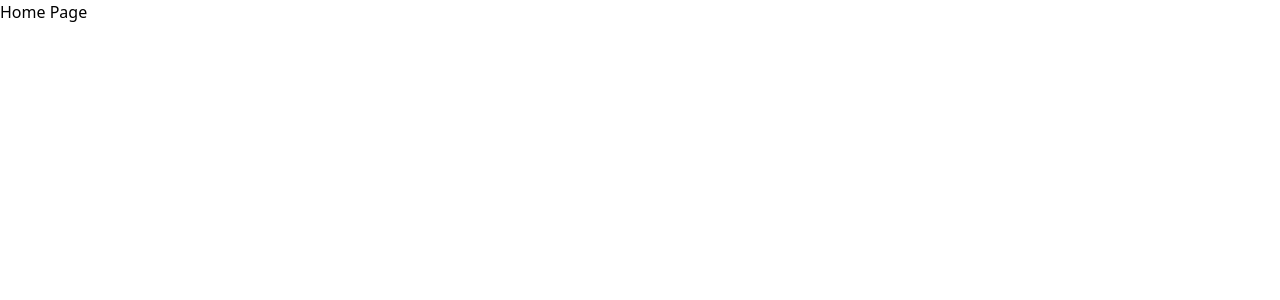
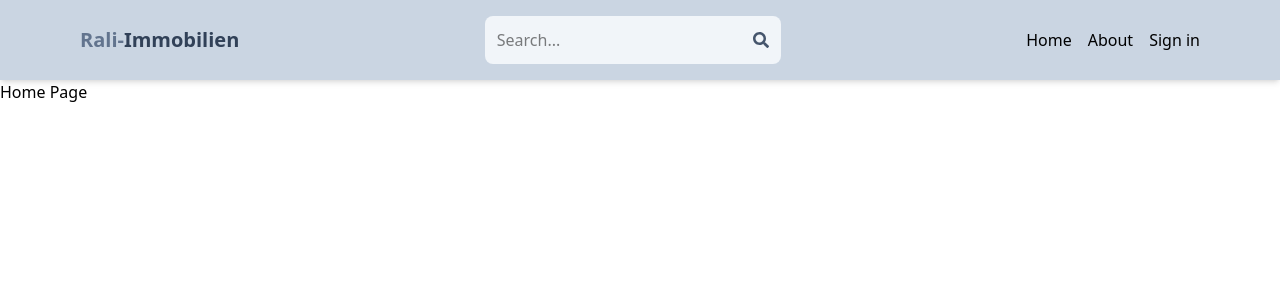
Before and after one commit to rali-dev/mern-immobilien, a React (Vite) app in the folder client/: page / in a window 1280 px wide. Shown: the top 300 px of the page. Built offline with nearby package versions, Linux system fonts and the light colour scheme.

Commit message:
3. create header component

```diff
--- a/client/package.json
+++ b/client/package.json
@@ -13,6 +13,7 @@
     "@tailwindcss/vite": "^4.1.18",
     "react": "^19.2.0",
     "react-dom": "^19.2.0",
+    "react-icons": "^5.5.0",
     "react-router-dom": "^7.11.0",
     "tailwindcss": "^4.1.18"
   },
--- a/client/src/App.jsx
+++ b/client/src/App.jsx
@@ -5,10 +5,12 @@
 import Profile from './pages/Profile';
 import SignIn from './pages/SignIn';
 import SignUp from './pages/SignUp';
+import Header from './components/Header';
 
 export default function App() {
   return (
     <BrowserRouter>
+        <Header />
         <Routes>
           <Route path="/" element={<Home/>} />
           <Route path="/about" element={<About />} />
--- /dev/null
+++ b/client/src/components/Header.jsx
@@ -0,0 +1,34 @@
+import React from 'react';
+import { FaSearch } from 'react-icons/fa';
+import { Link } from 'react-router-dom';
+
+export default function Header() {
+  return (
+    <header className='bg-slate-300 shadow-md'>
+      <div className='flex justify-between items-center max-w-6xl mx-auto p-4'>
+        <Link to='/'>
+          <h1 className='font-bold text-sm sm:text-xl flex flex-wrap'>
+            <span className='text-slate-500'>Rali-</span>
+            <span className='text-slate-700'>Immobilien</span>
+          </h1>
+        </Link>
+          <form className='bg-slate-100 p-3 rounded-lg flex items-center'>
+            <input type="text" placeholder='Search...' className='bg-transparent focus:outline-none w-24 sm:w-64' />
+            <FaSearch className='text-slate-600' />
+          </form>
+          <ul className='flex justify-between gap-4 '>
+            <Link to='/'>
+            <li className='hidden sm:inline hover:underline'>Home</li>
+            </Link>
+            <Link to='/about'>
+                <li className='hidden sm:inline hover:underline'>About</li>
+            </Link>
+
+            <Link to='/sign-in'>
+                <li className='sm:inline hover:underline'>Sign in</li>
+            </Link>
+          </ul>
+      </div>
+    </header>
+  )
+}
```
Also changed, not shown: 1 other file (tests, documents, lock files or other folders).
